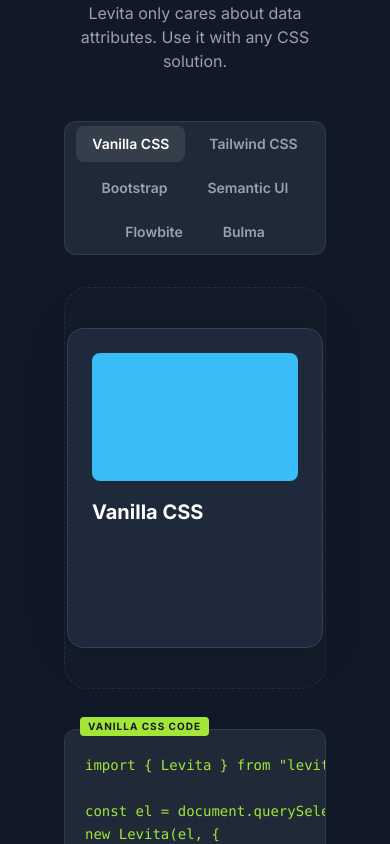
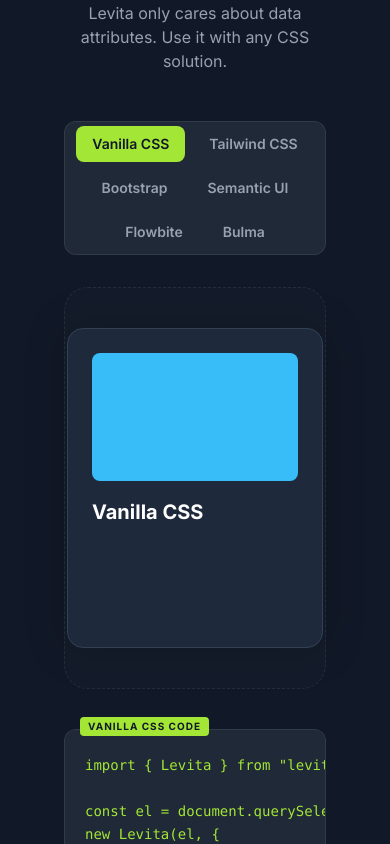
Before and after one commit to Jeromearsene/levita, a Preact app in the folder demo/: page / in a window 390 px wide. Shown: the part 2680-3524 px from the top of the page. Built offline with nearby package versions, Linux system fonts and the light colour scheme; no server answers.

Commit message:
fix: improve active tab visibility in demo for mobile

```diff
--- a/demo/src/components/CssFrameworks.tsx
+++ b/demo/src/components/CssFrameworks.tsx
@@ -255,7 +255,7 @@
 						<button
 							key={f.id}
 							type="button"
-							class={`px-4 py-2 text-sm font-semibold rounded-lg transition ${activeTab === f.id ? "bg-white/10 text-white" : "text-gray-400 hover:text-white"}`}
+							class={`px-4 py-2 text-sm font-semibold rounded-lg transition ${activeTab === f.id ? "bg-accent text-bg" : "text-gray-400 hover:text-white"}`}
 							onClick={() => setActiveTab(f.id)}
 						>
 							{f.name}
--- a/demo/src/components/Playground.tsx
+++ b/demo/src/components/Playground.tsx
@@ -216,7 +216,7 @@
 								<button
 									key={fw}
 									type="button"
-									class={`px-4 py-1.5 text-xs font-semibold rounded-md transition ${currentFramework === fw ? "bg-white/10 text-white" : "text-gray-400 hover:text-white"}`}
+									class={`px-4 py-1.5 text-xs font-semibold rounded-md transition ${currentFramework === fw ? "bg-accent text-bg" : "text-gray-400 hover:text-white"}`}
 									onClick={() => setCurrentFramework(fw)}
 								>
 									{fw.charAt(0).toUpperCase() + fw.slice(1)}
```
